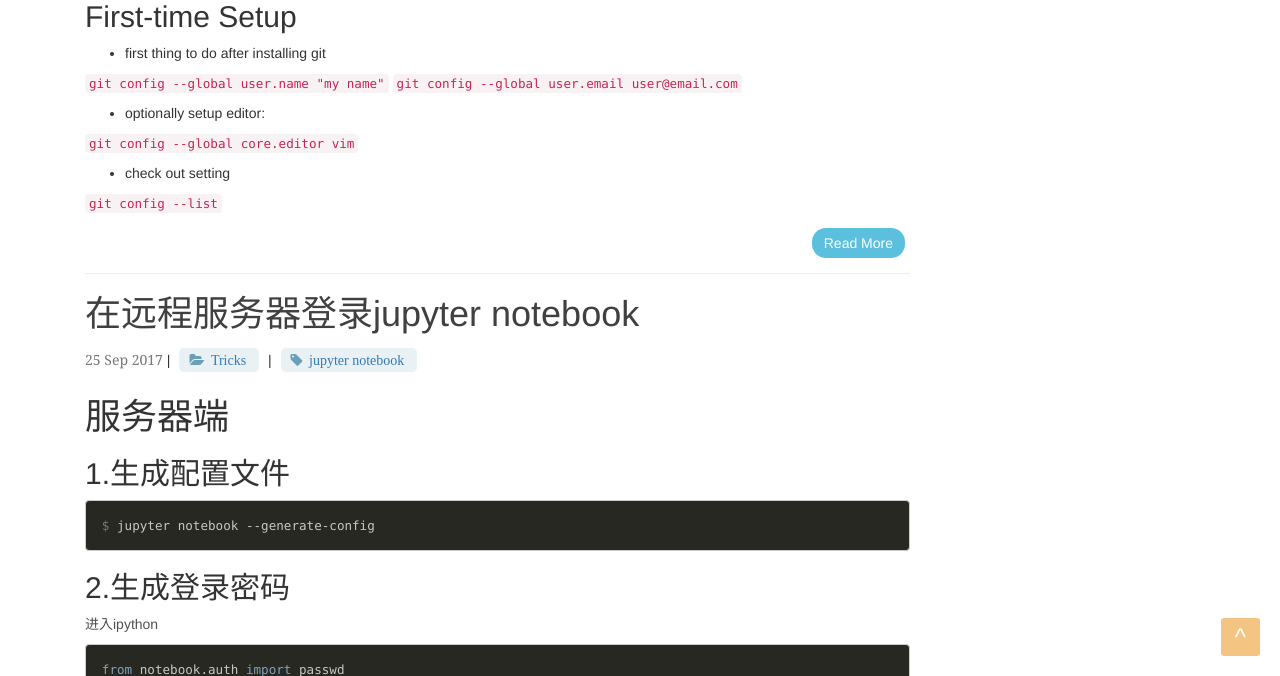
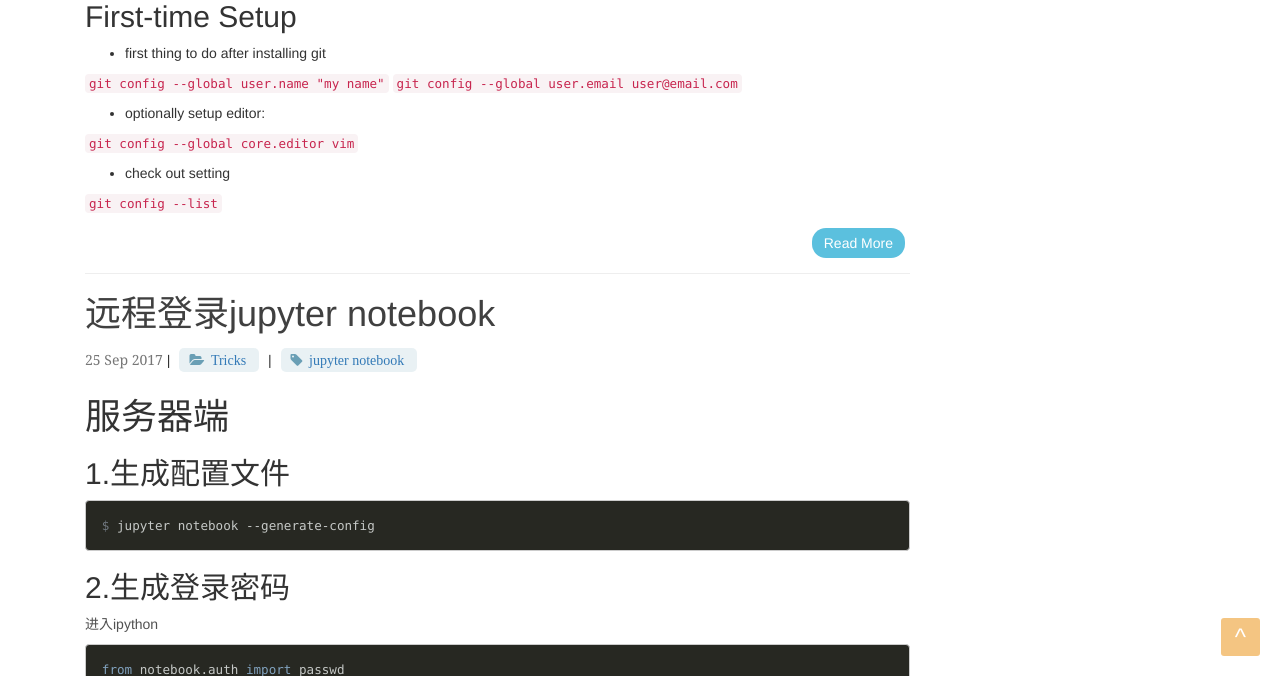
Before and after one commit to haozheji/old-webside, a Jekyll site: the page built from index.html, in a window 1280 px wide and 900 px high, cut to the strip 224-900 px from the top of the window. Built offline with Jekyll 4.4.1, drawn with Linux system fonts in a browser that asks for light colours; formulas are drawn with MathJax 3; the list of posts is cut into pages by our own code.

Commit message:
short title

```diff
--- a/_posts/2017-09-25-jupyter-notebook.md
+++ b/_posts/2017-09-25-jupyter-notebook.md
@@ -1,6 +1,6 @@
 ---
 layout: post
-title: 在远程服务器登录jupyter notebook
+title: 远程登录jupyter notebook
 categories: Tricks
 tags: [jupyter notebook]
 ---
```
